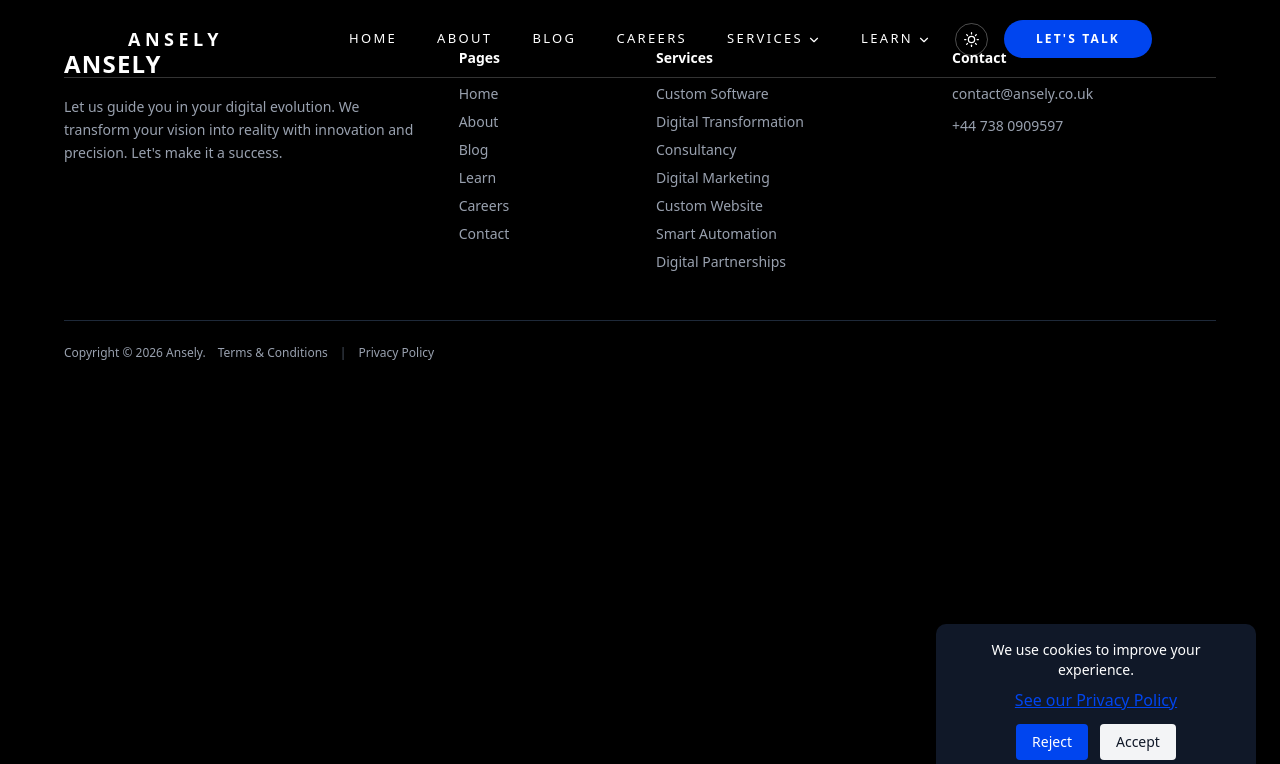
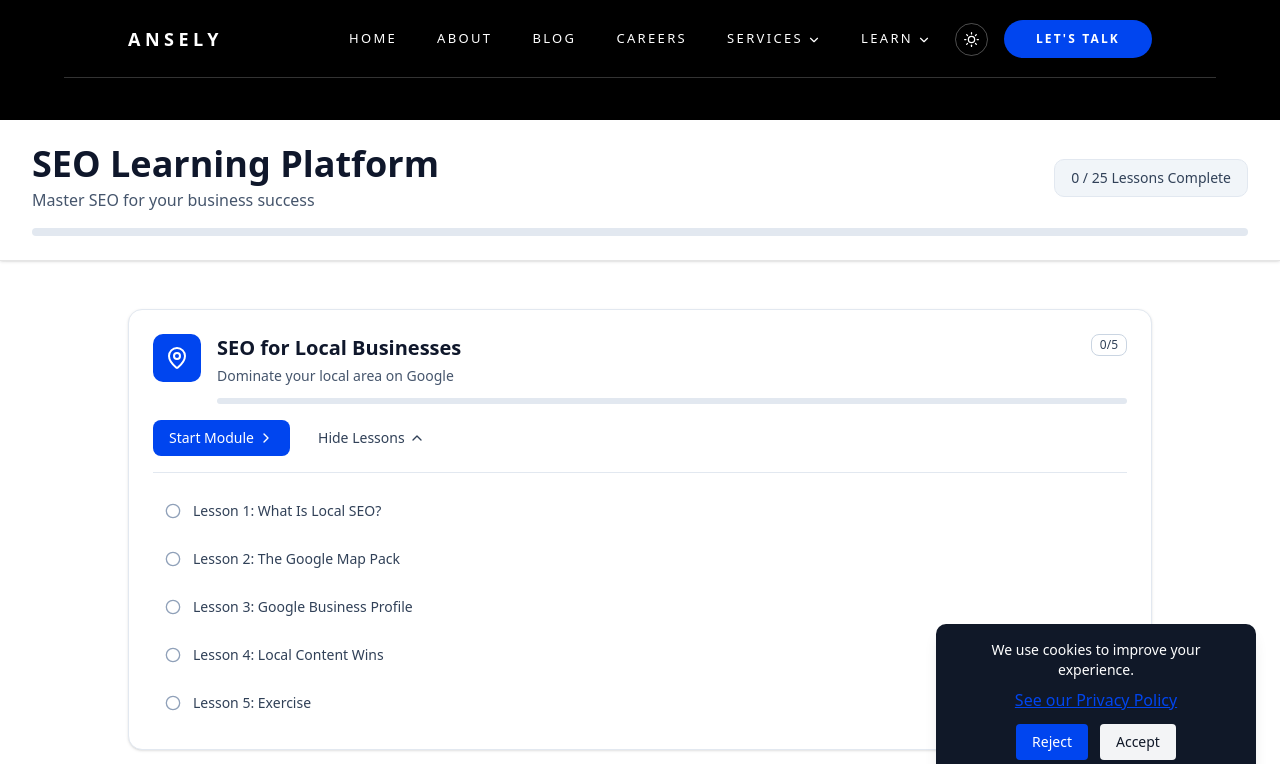
Before and after one commit to STharshan/inthu-ansely, a React (Vite) app: page /learn/seo/1 in a window 1280 px wide. Shown: the top 764 px of the page. Built offline with nearby package versions, Linux system fonts and the light colour scheme.

Commit message:
feat(): seo modules added  to the navbar

```diff
--- a/src/App.jsx
+++ b/src/App.jsx
@@ -61,6 +61,7 @@ function App() {
         <Route path="/learn/ai" element={<AILearningModule />} />
         <Route path="/learn/ppc" element={<PPCLearningModule />} />
         <Route path="/learn/seo" element={<SEOLearningPlatform />} />
+        <Route path="/learn/seo/:moduleSlug" element={<SEOLearningPlatform />} />
         <Route path="/learn/react-comparison" element={<ReactComparisonGuide />} />
         <Route path="/learn/custom-software-guide" element={<Insidecustomsoftwareservice />} />
 
--- a/src/components/SEO/SeoHome.jsx
+++ b/src/components/SEO/SeoHome.jsx
@@ -1,19 +1,42 @@
-import React, { useState, useEffect } from 'react';
-import { MapPin, Users, FileText, Zap, TrendingUp, ChevronRight, ChevronDown, Circle, CheckCircle2, Home } from 'lucide-react';
+import React, { useState, useEffect } from "react";
+import { useParams, useNavigate } from "react-router-dom";
+import {
+  MapPin,
+  Users,
+  FileText,
+  Zap,
+  TrendingUp,
+  ChevronRight,
+  ChevronDown,
+  Circle,
+  CheckCircle2,
+  Home,
+} from "lucide-react";
 
-import Module1Lesson from './Lesson1';
-import Module2Lesson from './Lesson2';
-import Module3Lesson from './Lesson3';
-import Module4Lesson from './Lesson4';
-import Module5Lesson from './Lesson5';
+import Module1Lesson from "./Lesson1";
+import Module2Lesson from "./Lesson2";
+import Module3Lesson from "./Lesson3";
+import Module4Lesson from "./Lesson4";
+import Module5Lesson from "./Lesson5";
 
 const SEOLearningPlatform = () => {
-  const [currentView, setCurrentView] = useState('modules');
+  const { moduleSlug } = useParams();
+  const navigate = useNavigate();
+  const [currentView, setCurrentView] = useState("modules");
   const [selectedModule, setSelectedModule] = useState(null);
   const [currentLessonIndex, setCurrentLessonIndex] = useState(0);
   const [expandedModules, setExpandedModules] = useState([0, 1, 4]);
   const [completedLessons, setCompletedLessons] = useState([]);
   const [isDark, setIsDark] = useState(false);
+
+  // Module slug mapping
+  const moduleSlugMap = {
+    "local-businesses": 0,
+    "seo-vs-social-media": 1,
+    "content-that-ranks": 2,
+    "technical-seo": 3,
+    "traffic-to-sales": 4,
+  };
 
   useEffect(() => {
     const savedTheme = localStorage.getItem("theme");
@@ -21,6 +44,19 @@ const SEOLearningPlatform = () => {
     setIsDark(prefersDark);
     document.documentElement.classList.toggle("dark", prefersDark);
   }, []);
+
+  // Handle URL-based module selection
+  useEffect(() => {
+    if (moduleSlug && moduleSlugMap[moduleSlug] !== undefined) {
+      const moduleIndex = moduleSlugMap[moduleSlug];
+      setSelectedModule(moduleIndex);
+      setCurrentLessonIndex(0);
+      setCurrentView("lesson");
+    } else if (!moduleSlug) {
+      setCurrentView("modules");
+      setSelectedModule(null);
+    }
+  }, [moduleSlug]);
 
   const toggleTheme = () => {
     const root = document.documentElement;
@@ -44,8 +80,8 @@ const SEOLearningPlatform = () => {
         { number: 2, title: "The Google Map Pack" },
         { number: 3, title: "Google Business Profile" },
         { number: 4, title: "Local Content Wins" },
-        { number: 5, title: "Exercise" }
-      ]
+        { number: 5, title: "Exercise" },
+      ],
     },
     {
       id: 2,
@@ -60,8 +96,8 @@ const SEOLearningPlatform = () => {
         { number: 2, title: "Traffic Quality Comparison" },
         { number: 3, title: "Why Businesses Burn Money" },
         { number: 4, title: "How They Work Together" },
-        { number: 5, title: "Exercise" }
-      ]
+        { number: 5, title: "Exercise" },
+      ],
     },
     {
       id: 3,
@@ -76,8 +112,8 @@ const SEOLearningPlatform = () => {
         { number: 2, title: "Search Intent Is Everything" },
         { number: 3, title: "High-Performing Page Structure" },
         { number: 4, title: "Content for Small Businesses" },
-        { number: 5, title: "Exercise" }
-      ]
+        { number: 5, title: "Exercise" },
+      ],
     },
     {
       id: 4,
@@ -92,8 +128,8 @@ const SEOLearningPlatform = () => {
         { number: 2, title: "Speed = Rankings + Sales" },
         { number: 3, title: "Mobile Is Non-Negotiable" },
         { number: 4, title: "Clean Structure Helps Google" },
-        { number: 5, title: "Exercise" }
-      ]
+        { number: 5, title: "Exercise" },
+      ],
     },
     {
       id: 5,
@@ -108,51 +144,58 @@ const SEOLearningPlatform = () => {
         { number: 2, title: "What Visitors Need" },
         { number: 3, title: "Conversion Essentials" },
         { number: 4, title: "Think Like a Customer" },
-        { number: 5, title: "Exercise" }
-      ]
-    }
+        { number: 5, title: "Exercise" },
+      ],
+    },
   ];
 
-  const totalLessons = modules.reduce((acc, module) => acc + module.lessons.length, 0);
+  const totalLessons = modules.reduce(
+    (acc, module) => acc + module.lessons.length,
+    0,
+  );
   const completedCount = completedLessons.length;
   const progressPercentage = (completedCount / totalLessons) * 100;
 
   const toggleModule = (index) => {
-    setExpandedModules(prev =>
-      prev.includes(index)
-        ? prev.filter(i => i !== index)
-        : [...prev, index]
+    setExpandedModules((prev) =>
+      prev.includes(index) ? prev.filter((i) => i !== index) : [...prev, index],
     );
   };
 
   const getModuleProgress = (moduleId) => {
-    const module = modules.find(m => m.id === moduleId);
+    const module = modules.find((m) => m.id === moduleId);
     const moduleCompleted = module.lessons.filter((_, idx) =>
-      completedLessons.includes(`${moduleId}-${idx}`)
+      completedLessons.includes(`${moduleId}-${idx}`),
     ).length;
     return {
       completed: moduleCompleted,
       total: module.lessons.length,
-      percentage: (moduleCompleted / module.lessons.length) * 100
+      percentage: (moduleCompleted / module.lessons.length) * 100,
     };
   };
 
+  // Reverse slug mapping for navigation
+  const moduleIndexToSlug = {
+    0: "local-businesses",
+    1: "seo-vs-social-media",
+    2: "content-that-ranks",
+    3: "technical-seo",
+    4: "traffic-to-sales",
+  };
+
   const startModule = (moduleIndex) => {
-    setSelectedModule(moduleIndex);
-    setCurrentLessonIndex(0);
-    setCurrentView('lesson');
+    const slug = moduleIndexToSlug[moduleIndex];
+    navigate(`/learn/seo/${slug}`);
   };
 
   const goToLesson = (moduleIndex, lessonIndex) => {
-    setSelectedModule(moduleIndex);
+    const slug = moduleIndexToSlug[moduleIndex];
+    navigate(`/learn/seo/${slug}`);
     setCurrentLessonIndex(lessonIndex);
-    setCurrentView('lesson');
   };
 
   const backToModules = () => {
-    setCurrentView('modules');
-    setSelectedModule(null);
-    setCurrentLessonIndex(0);
+    navigate("/learn/seo");
   };
 
   const handleLessonComplete = (lessonIndex) => {
@@ -181,7 +224,7 @@ const SEOLearningPlatform = () => {
     return completedLessons.includes(`${moduleId}-${lessonIndex}`);
   };
 
-  if (currentView === 'lesson' && selectedModule !== null) {
+  if (currentView === "lesson" && selectedModule !== null) {
     const module = modules[selectedModule];
 
     if (module.LessonComponent) {
@@ -196,7 +239,9 @@ const SEOLearningPlatform = () => {
           onNext={handleNextLesson}
           onPrevious={handlePreviousLesson}
           onBackToModules={backToModules}
-          isLessonCompleted={(lessonIndex) => isLessonCompleted(module.id, lessonIndex)}
+          isLessonCompleted={(lessonIndex) =>
+            isLessonCompleted(module.id, lessonIndex)
+          }
         />
       );
     }
@@ -204,7 +249,6 @@ const SEOLearningPlatform = () => {
 
   return (
     <div className="min-h-screen bg-white dark:bg-black">
-
       {/* Header */}
       <section className="border-b bg-white/80 dark:bg-gray-900/80 backdrop-blur-sm mt-30 z-10 shadow-sm dark:border-gray-800">
         <div className="container mx-auto px-4 sm:px-6 lg:px-8 py-4 sm:py-6">
@@ -250,7 +294,9 @@ const SEOLearningPlatform = () => {
                 <div className="p-4 sm:p-6">
                   {/* Module Header */}
                   <div className="flex items-start gap-3 sm:gap-4">
-                    <div className={`${module.color} p-2.5 sm:p-3 rounded-lg text-white flex-shrink-0`}>
+                    <div
+                      className={`${module.color} p-2.5 sm:p-3 rounded-lg text-white flex-shrink-0`}
+                    >
                       <Icon className="h-5 w-5 sm:h-6 sm:w-6" />
                     </div>
 
@@ -292,9 +338,9 @@ const SEOLearningPlatform = () => {
                       onClick={() => toggleModule(index)}
                       className="inline-flex items-center justify-center hover:bg-slate-100 dark:hover:bg-gray-800 h-9 rounded-md px-3 sm:px-4 text-sm font-medium text-slate-700 dark:text-gray-300 transition-colors focus:outline-none focus:ring-2 focus:ring-slate-400 focus:ring-offset-2 dark:focus:ring-offset-gray-900"
                     >
-                      {isExpanded ? 'Hide' : 'Show'} Lessons
+                      {isExpanded ? "Hide" : "Show"} Lessons
                       <ChevronDown
-                        className={`h-4 w-4 ml-1 transition-transform duration-200 ${isExpanded ? 'rotate-180' : ''}`}
+                        className={`h-4 w-4 ml-1 transition-transform duration-200 ${isExpanded ? "rotate-180" : ""}`}
                       />
                     </button>
                   </div>
@@ -317,7 +363,9 @@ const SEOLearningPlatform = () => {
                             ) : (
                               <Circle className="h-4 w-4 text-slate-400 dark:text-gray-600 group-hover:text-slate-600 dark:group-hover:text-gray-400 flex-shrink-0" />
                             )}
-                            <span className={`text-sm ${isCompleted ? 'text-slate-500 dark:text-gray-500 line-through' : 'text-slate-700 dark:text-gray-300'}`}>
+                            <span
+                              className={`text-sm ${isCompleted ? "text-slate-500 dark:text-gray-500 line-through" : "text-slate-700 dark:text-gray-300"}`}
+                            >
                               Lesson {lesson.number}: {lesson.title}
                             </span>
                           </button>
@@ -342,7 +390,8 @@ const SEOLearningPlatform = () => {
                 Congratulations!
               </h2>
               <p className="text-slate-600 dark:text-gray-400 text-sm sm:text-base">
-                You've completed all {totalLessons} lessons. You're now ready to implement SEO strategies for your business!
+                You've completed all {totalLessons} lessons. You're now ready to
+                implement SEO strategies for your business!
               </p>
             </div>
           </div>
```
